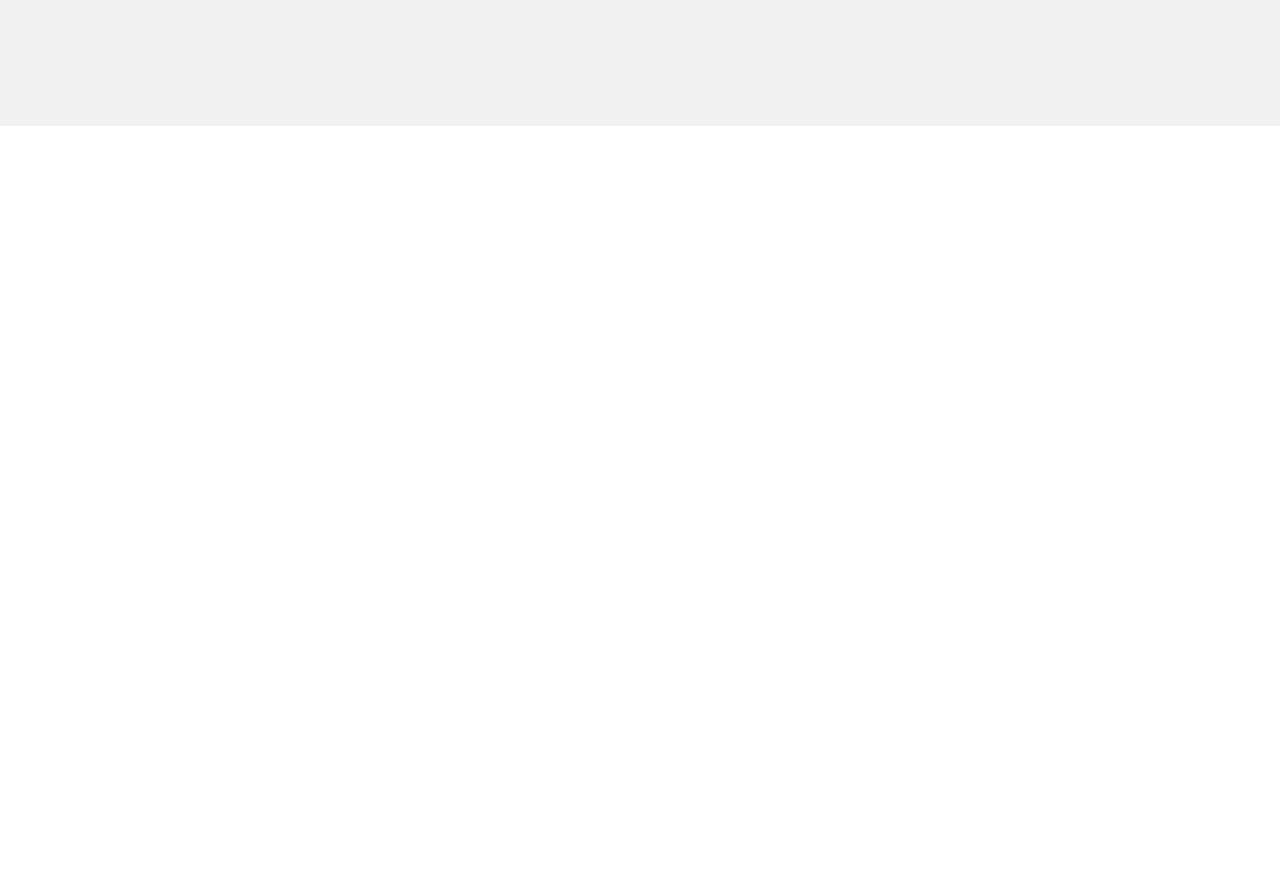
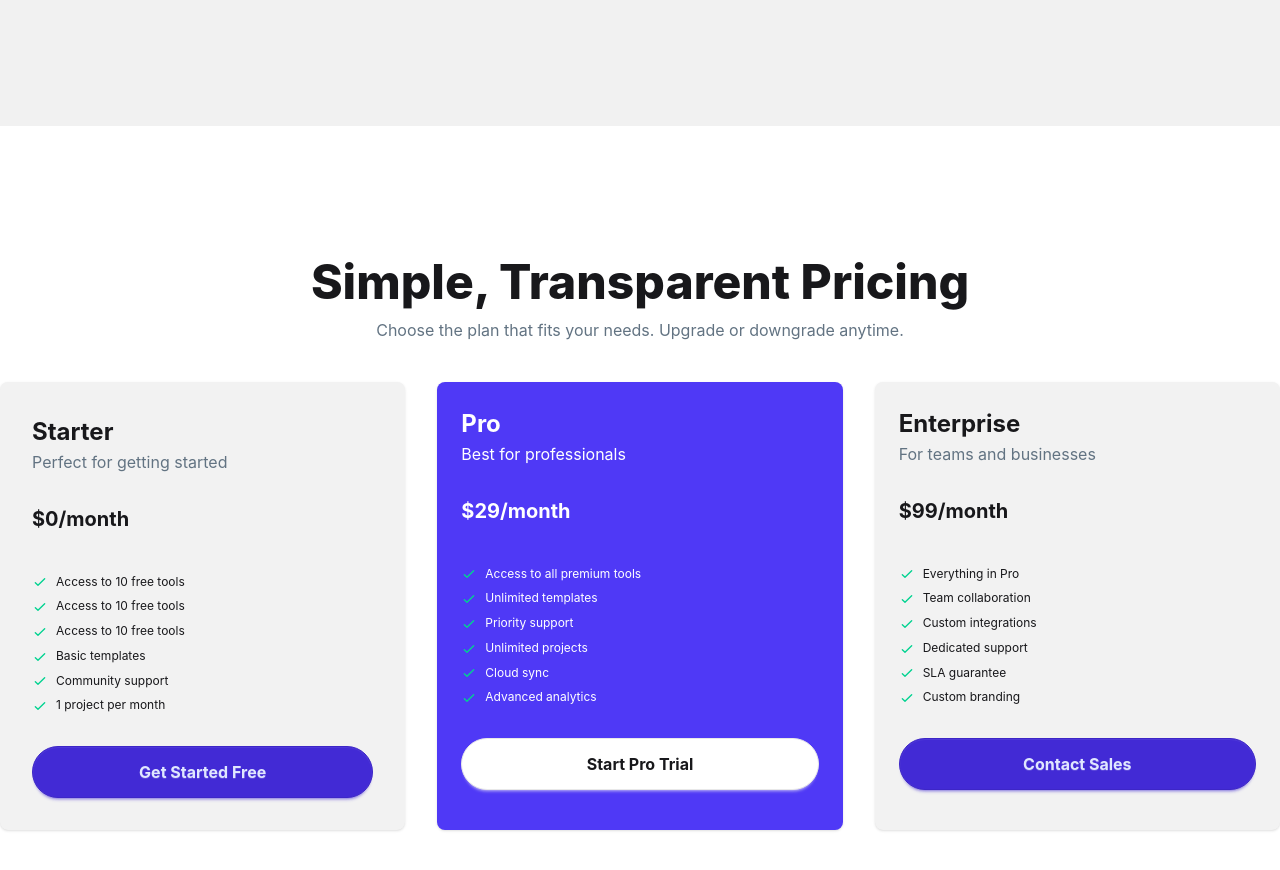
Before and after one commit to mojahidulislam12/Assignment-6, a React (Vite) app: page / in a window 1280 px wide. Shown: the part 3180-4050 px from the top of the page. Before the commit the page ends 3306 px from the top, so only its background shows below. Built offline with nearby package versions, Linux system fonts and the light colour scheme.

Commit message:
Pricing Section Responsive

```diff
--- a/src/Components/Pricing/Pricing.jsx
+++ b/src/Components/Pricing/Pricing.jsx
@@ -2,8 +2,8 @@ import React from "react";
 
 const Pricing = () => {
   return (
-    <div className=" hidden ">
-      <div className="py-30 container mx-auto">
+    <div className="">
+      <div className="py-10 md:py-30 container mx-auto">
         <div className="text-center mb-10">
           <h1 className="font-extrabold text-[48px]">
             Simple, Transparent Pricing
@@ -12,19 +12,21 @@ const Pricing = () => {
             Choose the plan that fits your needs. Upgrade or downgrade anytime.
           </p>
         </div>
-        <div className="grid grid-cols-3 gap-8 space-y-4">
+        <div className="grid grid-cols-1 md:grid-cols-3 gap-8 space-y-4">
           <div className="card   h-112 bg-[#F2F2F2] card-lg shadow-sm">
             <div className="card-body">
               <div className="">
-                <h2 className="text-[24px] font-bold">Starter</h2>
-                <p className="font-normal text-[16px] text-[#627382]">
+                <h2 className="text-center md:text-left text-[24px] font-bold">
+                  Starter
+                </h2>
+                <p className="text-center md:text-left font-normal text-[16px] text-[#627382]">
                   Perfect for getting started
                 </p>
               </div>
-              <div className=" font-bold text-[40px]">
-                <span className="text-xl">$0/month</span>
+              <div className="text-center md:text-left font-bold text-[40px]">
+                <span className=" text-xl">$0/month</span>
               </div>
-              <ul className="mt-6 flex flex-col gap-2 text-xs">
+              <ul className="text-center md:text-left mt-6 flex flex-col gap-2 text-xs">
                 <li>
                   <svg
                     xmlns="http://www.w3.org/2000/svg"
@@ -138,15 +140,17 @@ const Pricing = () => {
           <div className="card   h-112 bg-[#4F39F6] card-lg shadow-sm text-white">
             <div className="card-body p-6">
               <div className="">
-                <h2 className="text-[24px] font-bold">Pro</h2>
-                <p className="font-normal text-[16px] text-white">
+                <h2 className="text-[24px] font-bold text-center md:text-left">
+                  Pro
+                </h2>
+                <p className="font-normal text-[16px] text-white text-center md:text-left">
                   Best for professionals
                 </p>
               </div>
-              <div className="font-bold text-[40px]">
+              <div className="font-bold text-[40px] text-center md:text-left">
                 <span className="text-xl">$29/month</span>
               </div>
-              <ul className="mt-6 flex flex-col gap-2 text-xs">
+              <ul className="mt-6 flex flex-col gap-2 text-xs text-center md:text-left">
                 <li>
                   <svg
                     xmlns="http://www.w3.org/2000/svg"
@@ -260,15 +264,17 @@ const Pricing = () => {
           <div className="card   h-112 bg-[#F2F2F2] card-lg shadow-sm">
             <div className="card-body p-6">
               <div className="">
-                <h2 className="text-[24px] font-bold">Enterprise</h2>
-                <p className="font-normal text-[16px] text-[#627382]">
+                <h2 className="text-[24px] font-bold text-center md:text-left">
+                  Enterprise
+                </h2>
+                <p className="font-normal text-[16px] text-[#627382] text-center md:text-left">
                   For teams and businesses
                 </p>
               </div>
-              <div className="font-bold text-[40px]">
+              <div className="font-bold text-[40px] text-center md:text-left">
                 <span className="text-xl">$99/month</span>
               </div>
-              <ul className="mt-6 flex flex-col gap-2 text-xs">
+              <ul className="mt-6 flex flex-col gap-2 text-xs text-center md:text-left">
                 <li>
                   <svg
                     xmlns="http://www.w3.org/2000/svg"
```
